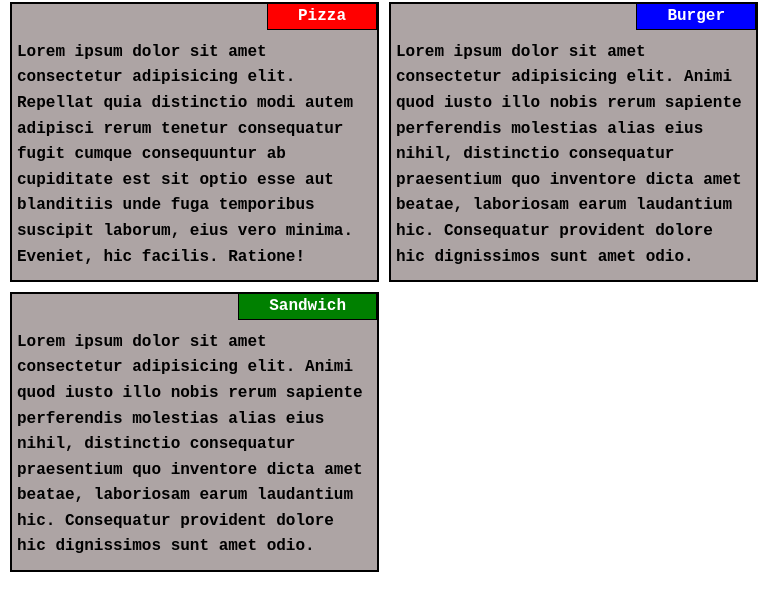
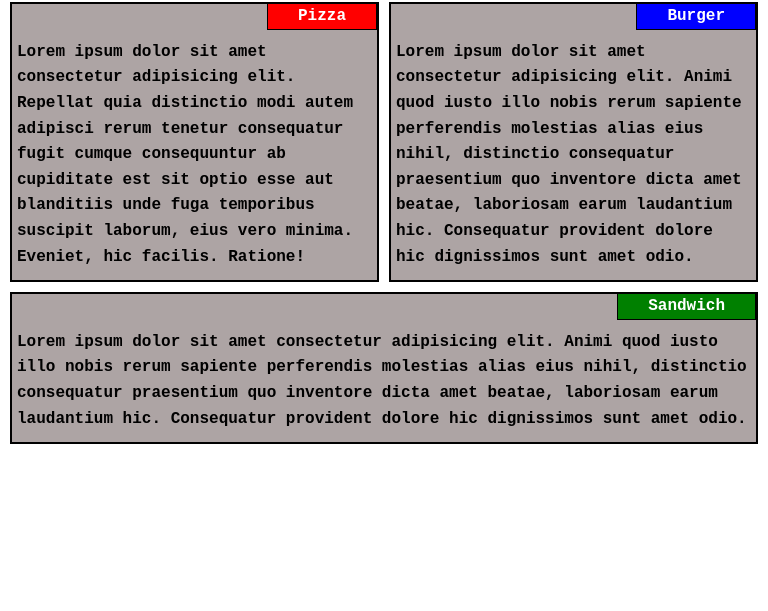
Before and after one commit to sinha-anubhav79/CourseraAssignments, a plain HTML site: page WebDev/Module2/index.html in a window 768 px wide. Shown: the part 59-670 px from the top of the page. Drawn offline with Linux system fonts and the light colour scheme.

Commit message:
module 2 assignment update

```diff
--- a/WebDev/Module2/css/style.css
+++ b/WebDev/Module2/css/style.css
@@ -65,14 +65,15 @@ p{
 
 @media (max-width: 991px) and (min-width: 768px) {
     .col-md-6 {
-      float: left;
       grid-column-start: span 6;
     }
+    .col-md-12 {
+        grid-column-start: span 12;
+      }
 }
 
 @media (max-width: 767px) {
     .col-sm-12 {
-      float: left;
       grid-column-start: span 12;
     }
 }
--- a/WebDev/Module2/index.html
+++ b/WebDev/Module2/index.html
@@ -36,7 +36,7 @@
                     dignissimos sunt amet odio.
                 </p>
             </div>
-            <div class="cont col-lg-4 col-md-6 col-sm-12">
+            <div class="cont col-lg-4 col-md-12 col-sm-12">
                 <div class="he">
                     <span id="he-3">Sandwich</span>
                 </div>
```
